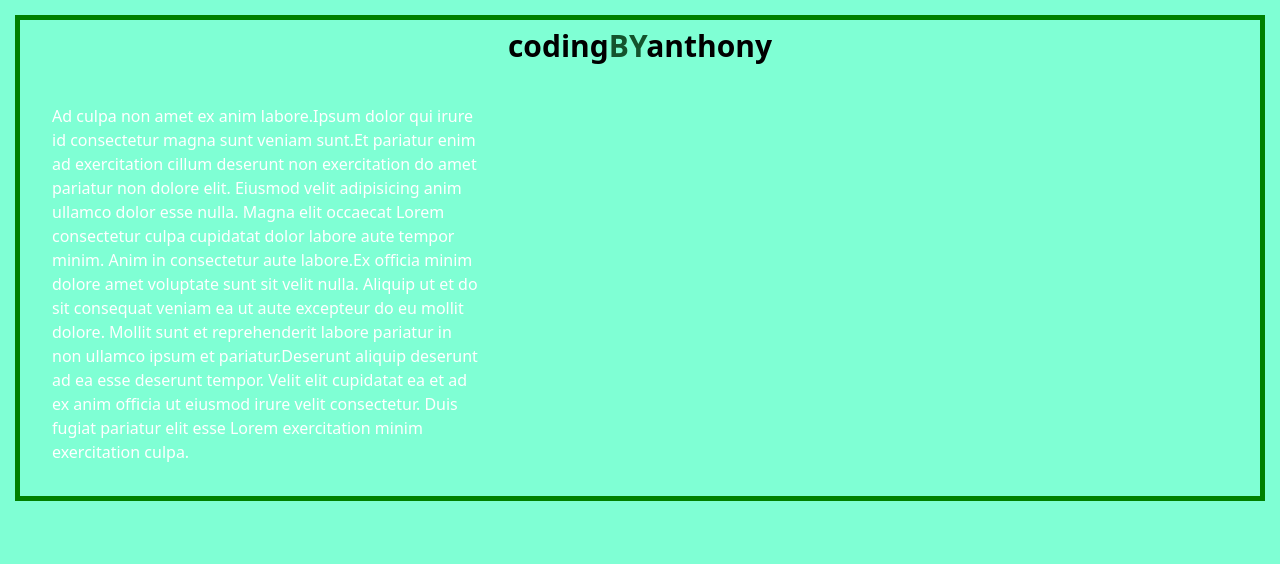
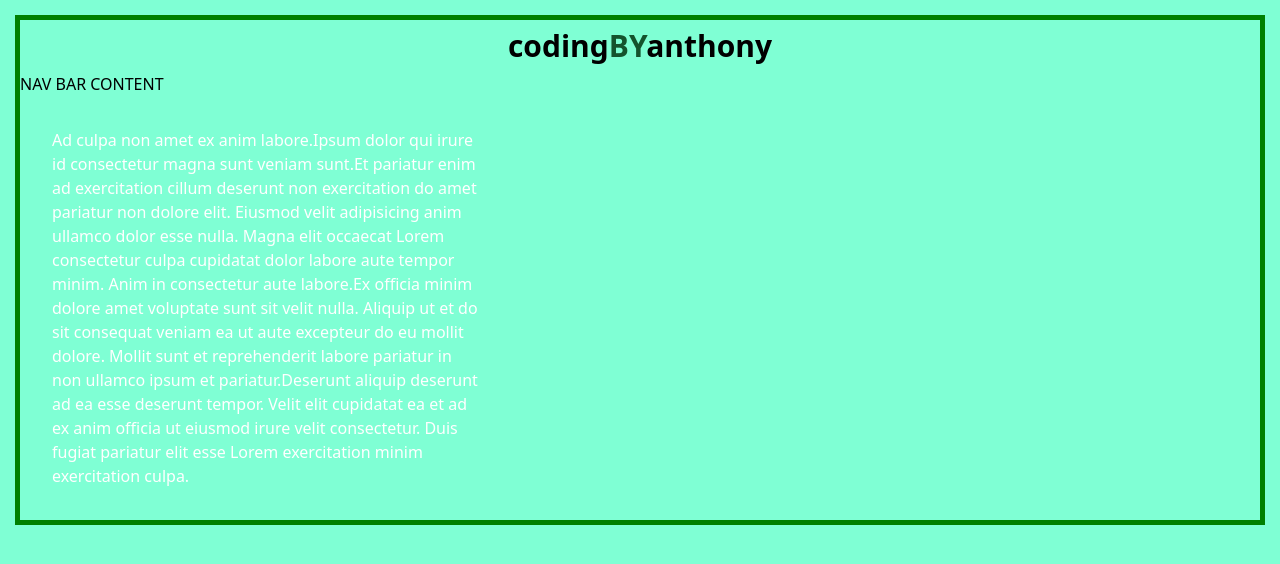
Before and after one commit to MartSpeed/codingBYanthony-portfolio, a React (Create React App) app: page / in a window 1280 px wide. Shown: the top 564 px of the page. Built offline with nearby package versions, Linux system fonts and the light colour scheme.

Commit message:
FEAT: added navbar route with temp display informatin

```diff
--- /dev/null
+++ b/src/components/Navigation/nav.component.js
@@ -0,0 +1,10 @@
+import '../../App.css'
+import React from 'react'
+
+export default function Navbar() {
+    return (
+        <div>
+            NAV BAR CONTENT
+        </div>
+    )
+}
--- a/src/index.js
+++ b/src/index.js
@@ -6,12 +6,14 @@ import reportWebVitals from './reportWebVitals';
 
 import Header from "./components/Header/Header.component.js"
 import Container from "./components/AboutUs/AboutUs.component"
+import Navbar from './components/Navigation/nav.component';
 
 const root = ReactDOM.createRoot(document.getElementById('root'));
 root.render(
   <React.StrictMode>
     <App />
     <Header />
+    <Navbar />
     <Container />
   </React.StrictMode>
 );
```
Also changed, not shown: 1 other file (tests, documents, lock files or other folders).
